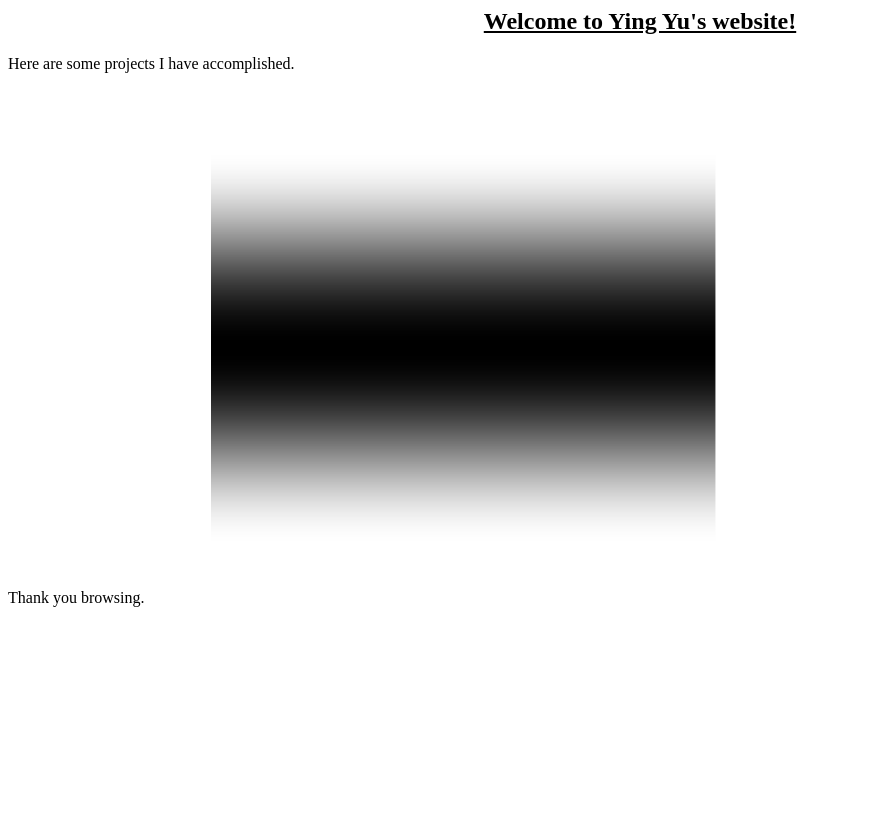
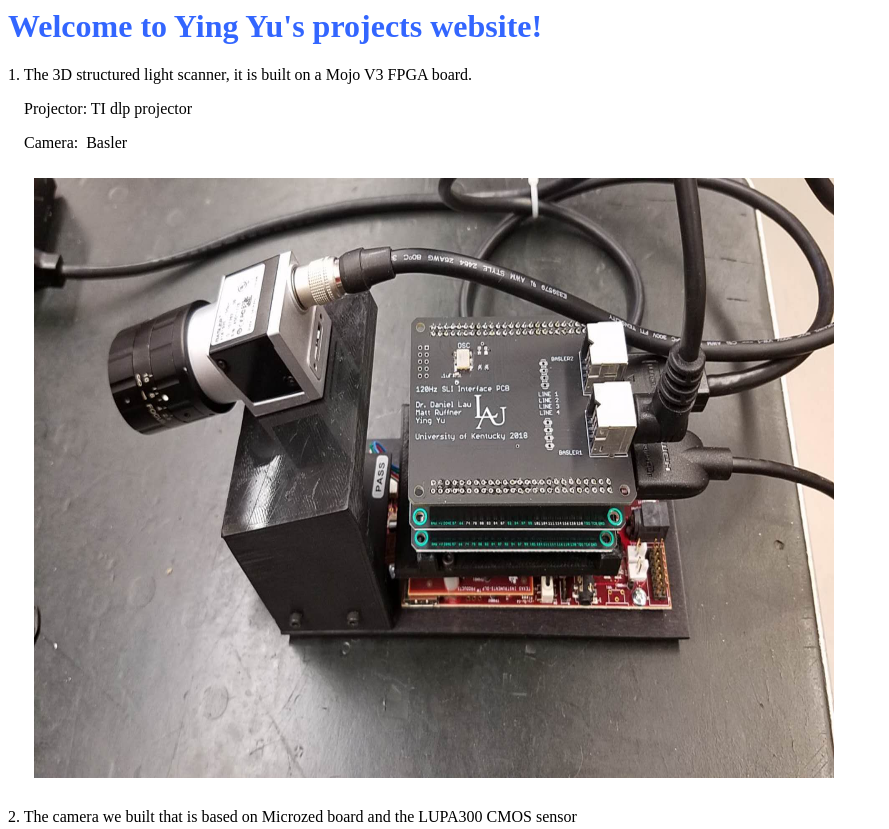
Before and after one commit to yyu226/yyu226.github.io, a plain HTML site: page index.html in a window 1280 px wide. Shown: the top 829 px of the page, without its empty margins (0-889 px from the left). Before the commit the page ends 800 px from the top, so only its background shows below. Drawn offline with Linux system fonts and the light colour scheme.

Commit message:
4 photos

```diff
--- a/index.html
+++ b/index.html
@@ -1,5 +1,12 @@
-<h2 style="text-align: center;"><span style="text-decoration: underline; background-color: #ffffff;">Welcome to Ying Yu's website!</span></h2>
-<p><span style="font-weight: 400;">Here are some projects I have accomplished.</span></p>
+<h1><span style="color: #3366ff; background-color: #ffffff;">Welcome to Ying Yu's projects website!</span></h1>
+<p>1. The 3D structured light scanner, it is built on a Mojo V3 FPGA board.</p>
+<p>&nbsp; &nbsp; Projector: TI dlp projector</p>
+<p>&nbsp; &nbsp; Camera:&nbsp; Basler</p>
+<p>&nbsp; &nbsp;&nbsp;<img style="border-width: 10px; margin: 10px;" src="01.jpg" alt="3D structured light scanner" width="800" height="600" /></p>
+<p>2. The camera we built that is based on Microzed board and the LUPA300 CMOS sensor</p>
+<p>&nbsp; &nbsp;&nbsp;<img style="border-width: 10px; margin: 10px;" src="02.jpg" alt="look from the side" width="800" height="600" /></p>
+<p>&nbsp;&nbsp;</p>
+<p><img style="border-width: 10px; margin: 10px;" src="03.jpg" alt="front view" width="800" height="600" /></p>
+<p>&nbsp;&nbsp;<img style="border-width: 10px; margin: 10px;" src="04.jpg" alt="cover off" width="800" height="600" /></p>
+<p>3. Sample images and video</p>
 <p>&nbsp;</p>
-<p><span style="font-weight: 400;">Thank you browsing.<img src="f1p0.png" alt="HDMI controller" width="640" height="480" />&nbsp;</span></p>
-<p><br /><br /></p>
```
Also changed, not shown: 01.jpg (added), 02.jpg (added), 03.jpg (added), 04.jpg (added), f1p0.png (deleted).
